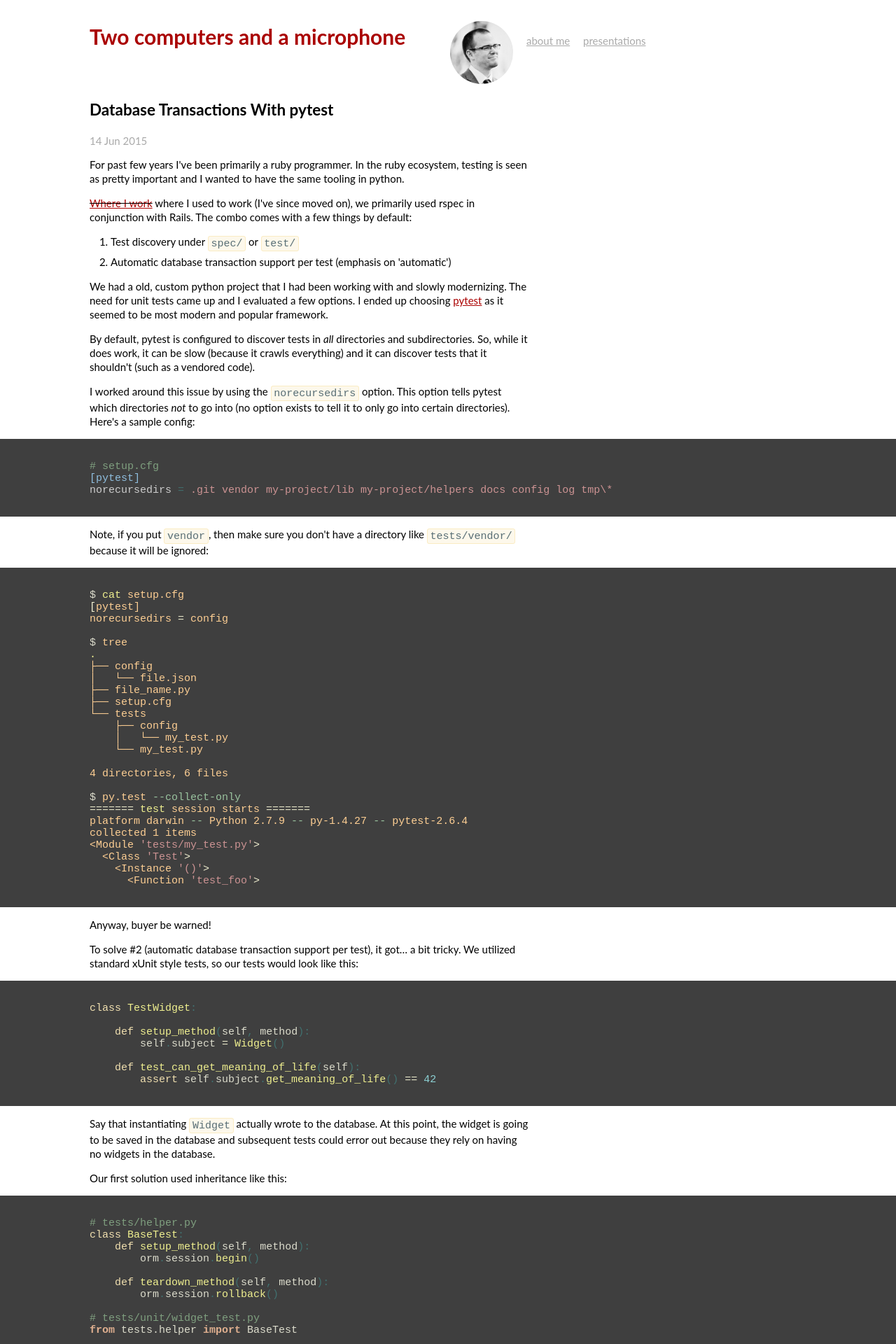
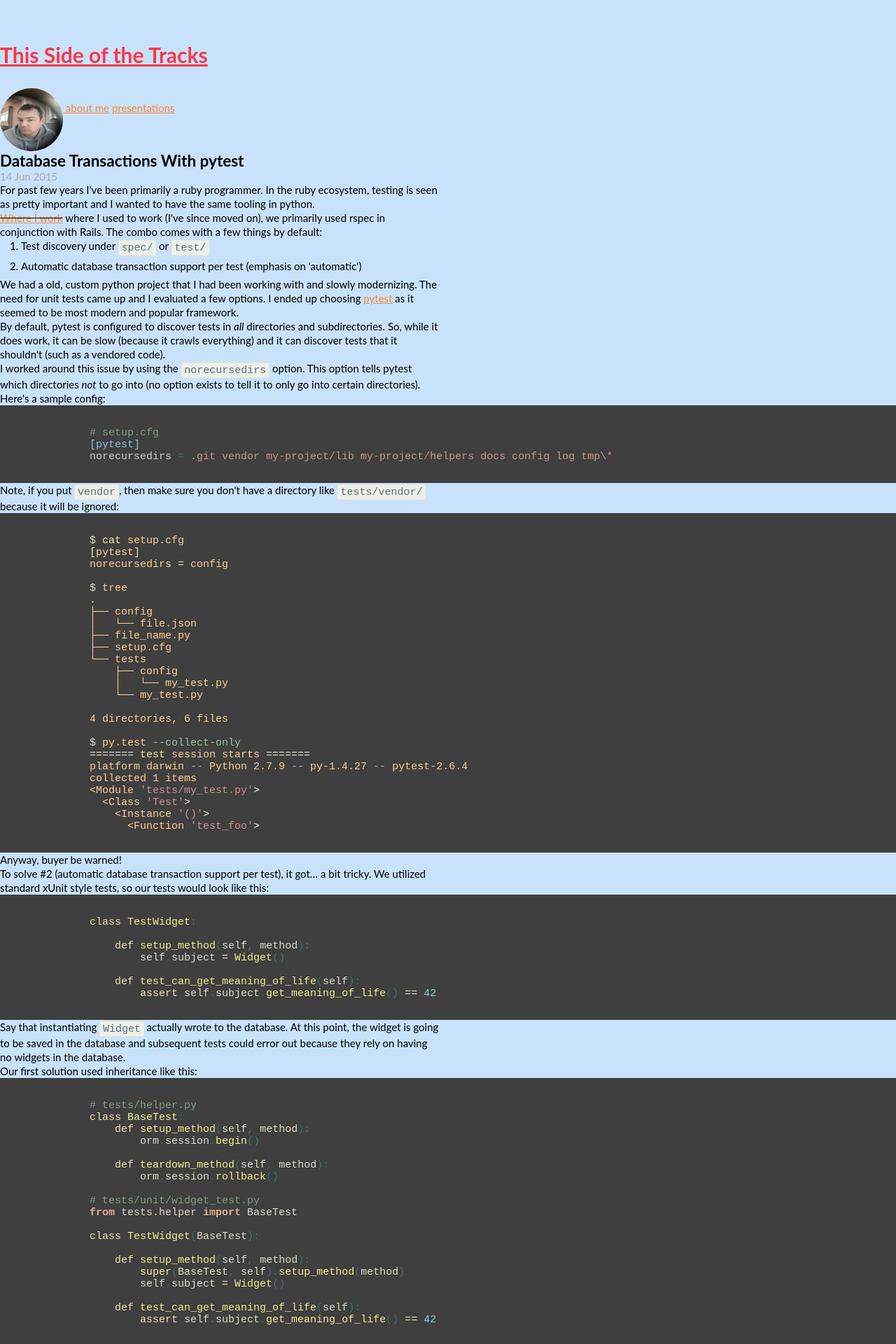
Before and after one commit to Nitrodist/markcampbell.me, a Jekyll site: the page built from _posts/2015-06-14-database-transactions-with-pytest.md, in a window 1280 px wide. Shown: the top 1920 px of the page at 70% size. Built offline with Jekyll 4.4.1, drawn with Linux system fonts in a browser that asks for light colours; comment, search, counter and statistics services are not loaded; some of the changed text lies outside the part shown.

Commit message:
Update website look and feel, remove disqus

```diff
--- a/_config.yml
+++ b/_config.yml
@@ -1,4 +1,4 @@
-name: Two computers and a microphone
+name: This Side of the Tracks
 highlighter: rouge
 exclude: ["vendor", "Gemfile", "Gemfile.lock", "Procfile", "README.md", '404.html']
 url: http://markcampbell.me
--- a/_layouts/default.html
+++ b/_layouts/default.html
@@ -1,5 +1,6 @@
 <!DOCTYPE html>
 <html>
+
 <head>
   <meta charset="utf-8">
   <meta http-equiv="X-UA-Compatible" content="IE=edge,chrome=1">
@@ -28,15 +29,18 @@
   <link rel="alternate" type="application/atom+xml" href="/atom.xml" title="Atom feed">
 
 </head>
+
 <body>
   <!--
       {{ jekyll.environment }}
       -->
 
   <h1 class="title"><a href="/">{{ site.name }}</a></h1>
-      <a href="/"><div class="circular headshot"></div></a>
-      <a class="extra" href="/about.html">about me</a>
-      <a class="extra" href="https://github.com/Nitrodist/presentations">presentations</a>
+  <a href="/">
+    <div class="circular headshot"></div>
+  </a>
+  <a href="/about.html">about me</a>
+  <a href="https://github.com/Nitrodist/presentations">presentations</a>
 
   {{ content }}
 
@@ -44,29 +48,35 @@
     <div class="contact">
       <p>
         Mark Campbell<br />
-            Elixir and Ruby Enthusiast<br />
+        Software Developer and Entrepreneur<br />
         Winnipeg, Canada<br />
         <a href="mailto:me@markcampbell.me">me@markcampbell.me</a>
       </p>
     </div>
     <div class="contact">
       <p>
-            <a href="http://github.com/Nitrodist/"><img alt="github logo" src="/assets/images/github.png" class="contact_image" /></a>
-            <a href="http://twitter.com/Nitrodist"><img alt="twitter logo" src="/assets/images/twitter.png" class="contact_image" /></a>
-            <a href="http://ca.linkedin.com/pub/mark-campbell/33/856/818"><img alt="linked-in logo" src="/assets/images/linkedin.png" class="contact_image" /></a>
+        <a href="http://github.com/Nitrodist/"><img alt="github logo" src="/assets/images/github.png"
+            class="contact_image" /></a>
+        <a href="http://twitter.com/Nitrodist"><img alt="twitter logo" src="/assets/images/twitter.png"
+            class="contact_image" /></a>
+        <a href="http://ca.linkedin.com/pub/mark-campbell/33/856/818"><img alt="linked-in logo"
+            src="/assets/images/linkedin.png" class="contact_image" /></a>
       </p>
     </div>
   </div>
 
   <script>
-        (function(i,s,o,g,r,a,m){i['GoogleAnalyticsObject']=r;i[r]=i[r]||function(){
-            (i[r].q=i[r].q||[]).push(arguments)},i[r].l=1*new Date();a=s.createElement(o),
-          m=s.getElementsByTagName(o)[0];a.async=1;a.src=g;m.parentNode.insertBefore(a,m)
-        })(window,document,'script','//www.google-analytics.com/analytics.js','ga');
+    (function (i, s, o, g, r, a, m) {
+      i['GoogleAnalyticsObject'] = r; i[r] = i[r] || function () {
+        (i[r].q = i[r].q || []).push(arguments)
+      }, i[r].l = 1 * new Date(); a = s.createElement(o),
+        m = s.getElementsByTagName(o)[0]; a.async = 1; a.src = g; m.parentNode.insertBefore(a, m)
+    })(window, document, 'script', '//www.google-analytics.com/analytics.js', 'ga');
 
     ga('create', 'UA-41059130-1', 'markcampbell.me');
     ga('send', 'pageview');
 
   </script>
 </body>
+
 </html>
--- a/_layouts/post.html
+++ b/_layouts/post.html
@@ -1,26 +1,10 @@
 ---
 layout: default
 ---
+
 <h2>{{ page.title }}</h2>
 <p class="meta">{{ page.date | date_to_string }}</p>
 
 <div id="post">
-{{ content }}
+  {{ content }}
 </div>
-
-<div id="markcampbell_me_disqus_container">
-  <div id="disqus_thread"></div>
-  <script type="text/javascript">
-      /* * * CONFIGURATION VARIABLES: EDIT BEFORE PASTING INTO YOUR WEBPAGE * * */
-      var disqus_shortname = 'markcampbellme'; // required: replace example with your forum shortname
-
-      /* * * DON'T EDIT BELOW THIS LINE * * */
-      (function() {
-          var dsq = document.createElement('script'); dsq.type = 'text/javascript'; dsq.async = true;
-          dsq.src = '//' + disqus_shortname + '.disqus.com/embed.js';
-          (document.getElementsByTagName('head')[0] || document.getElementsByTagName('body')[0]).appendChild(dsq);
-      })();
-  </script>
-  <noscript>Please enable JavaScript to view the <a href="http://disqus.com/?ref_noscript">comments powered by Disqus.</a></noscript>
-  <a href="http://disqus.com" class="dsq-brlink">comments powered by <span class="logo-disqus">Disqus</span></a>
-</div>
--- a/assets/css/main.css
+++ b/assets/css/main.css
@@ -10,52 +10,48 @@
   padding: 0;
 }
 
-html, body { height: 100%; width: 100%; }
+html,
+body {
+  height: 100%;
+  width: 100%;
+}
 
+@import url("https://fonts.googleapis.com/css?family=Lato&display=swap");
 
-@import url('https://fonts.googleapis.com/css?family=Lato&display=swap');
 body {
-  background-color: #FFF;
+  background-color: #c9e2fc;
   font: 15px "Lato", "Helvetica Neue", Helvetica, Arial, sans-serif;
 }
 
-h1, h2, h3, h4, h5, h6, p, ul, ol, pre, iframe {
-  margin: 1em 2em 1em 10%;
-}
-
-p, ul, ol {
+p,
+ul,
+ol {
   width: 42em;
 }
 
-@media screen and (max-width: 40.5em) {
-  h1, h2, h3, h4, h5, h6, p, ul, ol, pre {
-    margin-left: 1em;
-    margin-right: 1em;
-  }
-
-  p, ul, ol {
-    width: initial;
-  }
+a {
+  color: #f98739;
 }
 
-a         { color: #A00; }
-a:hover   { color: #000; }
-a:visited { color: #006D94; }
+a:hover {
+  color: #f4b4a4;
+}
+
+a:visited {
+  color: #f939ab;
+}
 
 table {
   font-size: inherit;
 }
 
 table.posts {
-  margin-left: 10%;
-
   .posts-index-row > td {
     padding-bottom: 0.5em;
   }
 }
 
 .posts-index-date {
-  color: #aaa;
   font-size: 50%;
 }
 
@@ -67,25 +63,11 @@ table.posts {
 
 h1.title {
   margin-top: 2em;
-  display: inline;
+  color: #fc3649;
 }
 
 h1.title a {
-  color: #a00;
-  text-decoration: none;
-}
-
-h1.title a:hover {
-  color: #000;
-}
-
-a.extra {
-  color: #aaa;
-  margin-left: 1em;
-}
-
-a.extra:hover {
-  color: #000;
+  color: #fc3649;
 }
 
 .meta {
@@ -105,7 +87,7 @@ a.extra:hover {
 }
 
 .footer .contact a {
-  color: #8085C1;
+  color: #8085c1;
 }
 
 .circular {
@@ -130,17 +112,6 @@ a.extra:hover {
   height: 30px;
 }
 
-#markcampbell_me_disqus_container {
-  margin-left: 10%;
-  margin-right: 10%;
-}
-
-
-#disqus_thread iframe {
-  margin-right: 0;
-  margin-left: 0;
-}
-
 /*****************************************************************************/
 /*
 /* Posts
@@ -156,7 +127,8 @@ a.extra:hover {
   width: 100%;
 }
 
-#post ul, #post ol {
+#post ul,
+#post ol {
   padding-left: 2em;
 }
 
@@ -165,7 +137,10 @@ a.extra:hover {
 }
 
 #post pre {
-  font-family: Consolas, "Andale Mono WT", "Andale Mono", "Lucida Console", "Lucida Sans Typewriter", "DejaVu Sans Mono", "Bitstream Vera Sans Mono", "Liberation Mono", "Nimbus Mono L", Monaco, "Courier New", Courier, monospace;
+  font-family: Consolas, "Andale Mono WT", "Andale Mono", "Lucida Console",
+    "Lucida Sans Typewriter", "DejaVu Sans Mono", "Bitstream Vera Sans Mono",
+    "Liberation Mono", "Nimbus Mono L", Monaco, "Courier New", Courier,
+    monospace;
   margin: 0 0 0 10%;
   padding-left: 0;
   padding-top: 2em;
```
Also changed, not shown: 404.html (+10 -5 lines), assets/images/headshot.jpg. Lines whose indentation alone changed are shown as unchanged.
